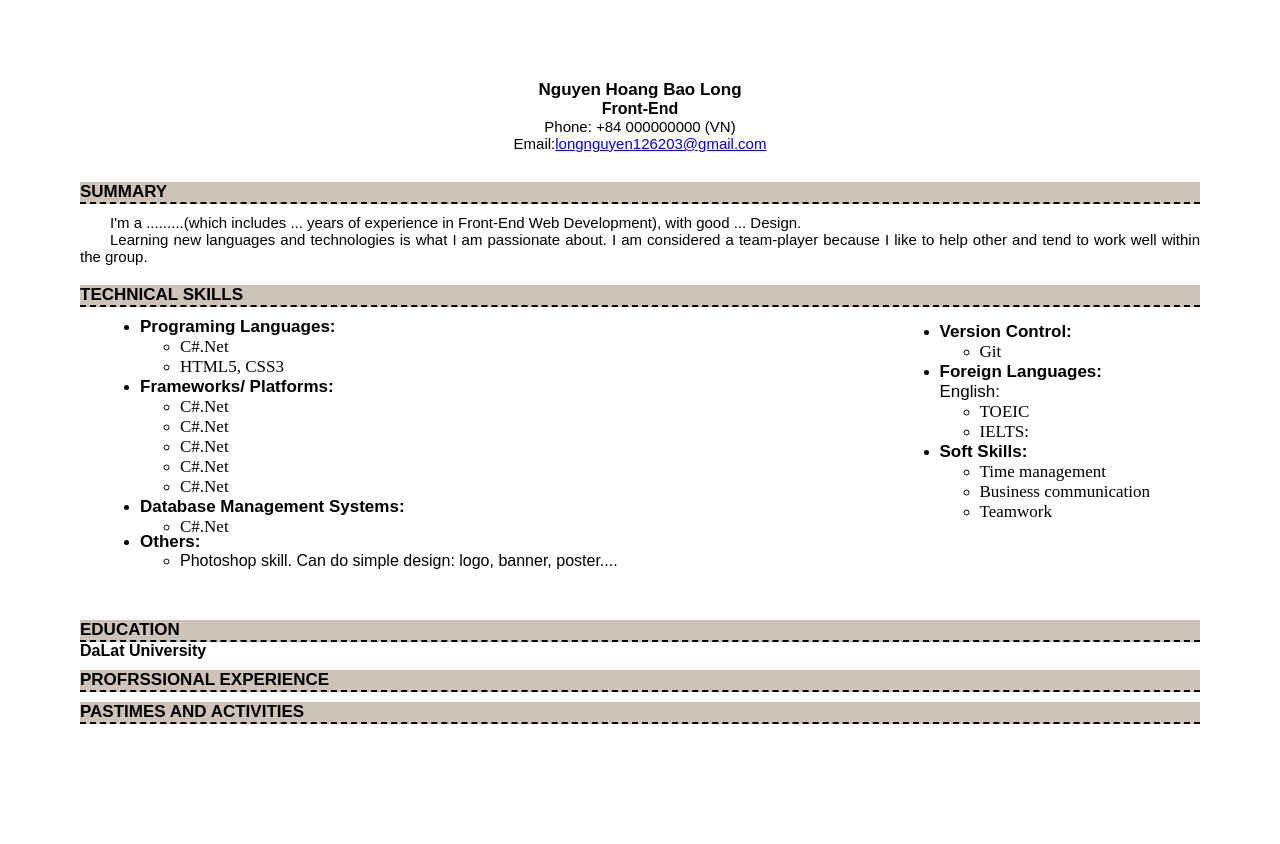
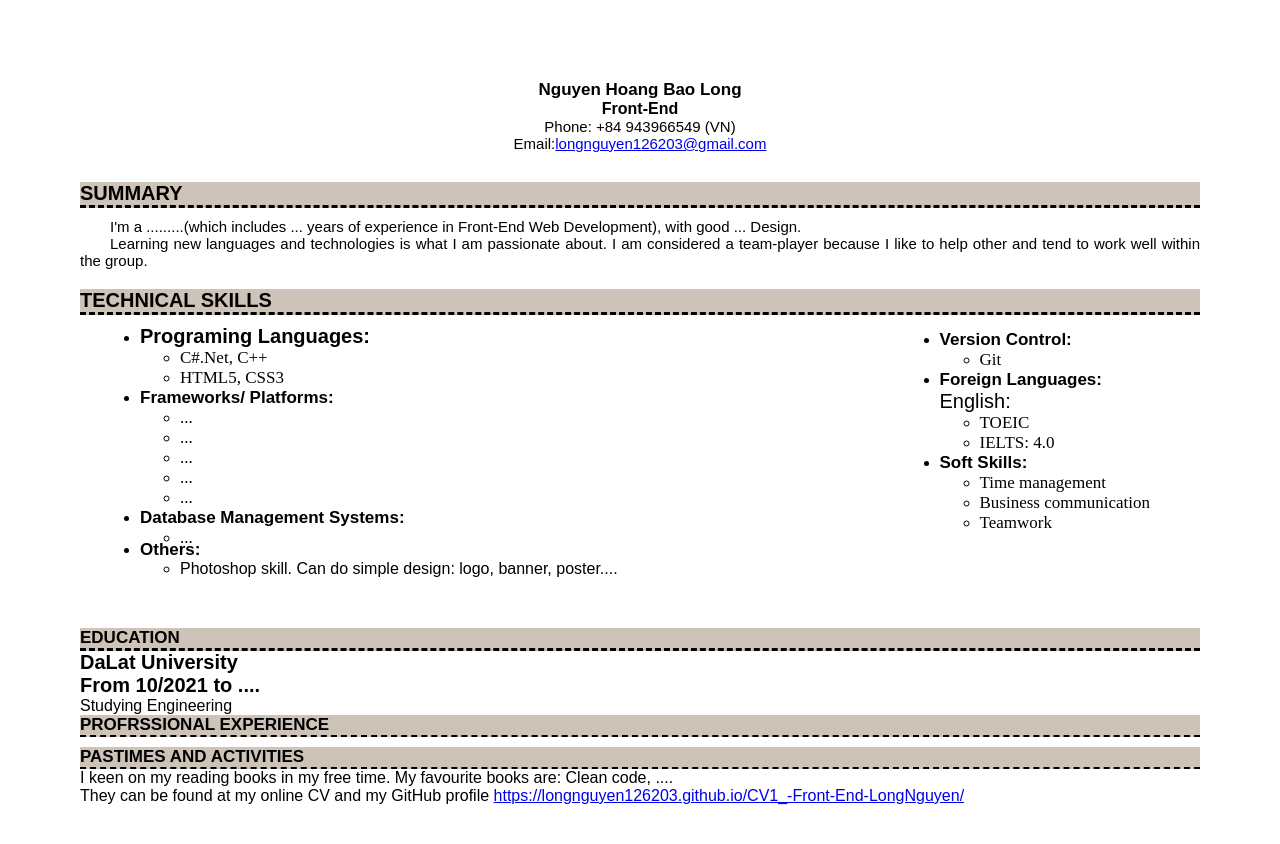
Before and after one commit to longnguyen126203/CV1_-F-E-, a plain HTML site: page index.html in a window 1280 px wide. Before the commit the page ends 804 px from the top, so only its background shows below. Drawn offline with Linux system fonts and the light colour scheme.

Commit message:
Update index.html

```diff
--- a/index.html
+++ b/index.html
@@ -55,7 +55,7 @@
         </div>
 
         <div>
-            <p id="first-body" class="vbcangiua">Phone: +84 000000000 (VN)</p>
+            <p id="first-body" class="vbcangiua">Phone: +84 943966549 (VN)</p>
         </div>
 
         <div>
@@ -65,7 +65,7 @@
 
         <!-- <h1 id="second-heading">SUMMARY</h1>  -->
         <div class="SUMMARY">
-            <h2 style="font-size: 17px; margin-bottom: 10px; border-bottom: 2px dashed;">SUMMARY</h2>
+            <h2 style="font-size: 15pt; margin-bottom: 10px; border-bottom: 3px dashed;">SUMMARY</h2>
         </div>
 
         <!-- <p>------------------------------------------------------------------------------------------------------</p> -->
@@ -81,16 +81,16 @@
 
 
         <div class="TECHNICAL SKILLS">
-            <h2 style="background-color: rgb(206, 195, 185); font-size: 17px; margin-top: 20px;border-bottom: 2px dashed;">TECHNICAL SKILLS</h2>
+            <h2 style="background-color: rgb(206, 195, 185); font-size: 15pt; margin-top: 20px; border-bottom: 3px dashed;">TECHNICAL SKILLS</h2>
         </div>
         <!-- <p>------------------------------------------------------------------------------------------------------</p> -->
         <div>
             <ul ID="skills">
                 <li>
-                    <h1 style="font-size: 17px;">Programing Languages:</h2>
+                    <h1 style="font-size: 15pt;">Programing Languages:</h2>
                         <ul class="sub">
                             <li>
-                                <p class="sub1">C#.Net</p>
+                                <p class="sub1">C#.Net, C++</p>
                             </li>
                             <li>
                                 <p class="sub1">HTML5, CSS3</p>
@@ -102,19 +102,19 @@
                     <h2>Frameworks/ Platforms:</h2>
                     <ul class="sub">
                         <li>
-                            <p class="sub1">C#.Net</p>
+                            <p class="sub1">...</p>
                         </li>
                         <li>
-                            <p class="sub1">C#.Net</p>
+                            <p class="sub1">...</p>
                         </li>
                         <li>
-                            <p class="sub1">C#.Net</p>
+                            <p class="sub1">...</p>
                         </li>
                         <li>
-                            <p class="sub1">C#.Net</p>
+                            <p class="sub1">...</p>
                         </li>
                         <li>
-                            <p class="sub1">C#.Net</p>
+                            <p class="sub1">...</p>
                         </li>
                     </ul>
                 </li>
@@ -122,7 +122,7 @@
                 <li>
                     <h2>Database Management Systems:</h2>
                     <ul class="sub">
-                       <li><p class="sub1">C#.Net</p></li>
+                       <li><p class="sub1">...</p></li>
                      </ul>
                 </li>
             </ul>
@@ -141,13 +141,13 @@
 
                 <li>
                     <h2>Foreign Languages:</h2>
-                    <p style="font-size: 17px;">English:</p>
+                    <p style="font-size: 15pt;">English:</p>
                     <ul class="sub">
                         <li>
                             <p class="sub1">TOEIC</p>
                         </li>
                         <li>
-                            <p class="sub1">IELTS:</p>
+                            <p class="sub1">IELTS: 4.0</p>
                         </li>
                     </ul>
                 </li>
@@ -179,11 +179,14 @@
 
 
         <div class="EDUCATION" style="margin-top: 50px;">
-            <h2 style="background-color: rgb(206, 195, 185);border-bottom: 2px dashed;">EDUCATION</h2>
+            <h2 style="background-color: rgb(206, 195, 185);border-bottom: 3px dashed;">EDUCATION</h2>
         </div>
         <!-- <p>------------------------------------------------------------------------------------------------------</p> -->
         <div class="DaLat University">
-            <h4 style="margin-bottom: 10px;">DaLat University</h4>
+            <h4 style="font-size: 15pt;">DaLat University<p class="note">From 10/2021 to ....</p></h4>
+            <ul>
+                    <p class="university" >Studying Engineering</p>
+            </ul>
         </div>
 
         <div class="PROFRSSIONAL EXPERIENCE">
@@ -193,6 +196,12 @@
 
         <div class="PASTIMES AND ACTIVITIES">
             <h2 style="background-color: rgb(206, 195, 185);border-bottom: 2px dashed;">PASTIMES AND ACTIVITIES</h2>
+
+            <ul>
+                <p class="university">I keen on my reading books in my free time. My favourite books are: Clean code, ....</p>
+                <p class="university">They can be found at my online CV and my GitHub profile <a href=" https://longnguyen126203.github.io/CV1_-Front-End-LongNguyen/"> https://longnguyen126203.github.io/CV1_-Front-End-LongNguyen/</a></p>
+            </ul>
+
         </div>
         <!-- <p>------------------------------------------------------------------------------------------------------</p> -->
     </div>
```
